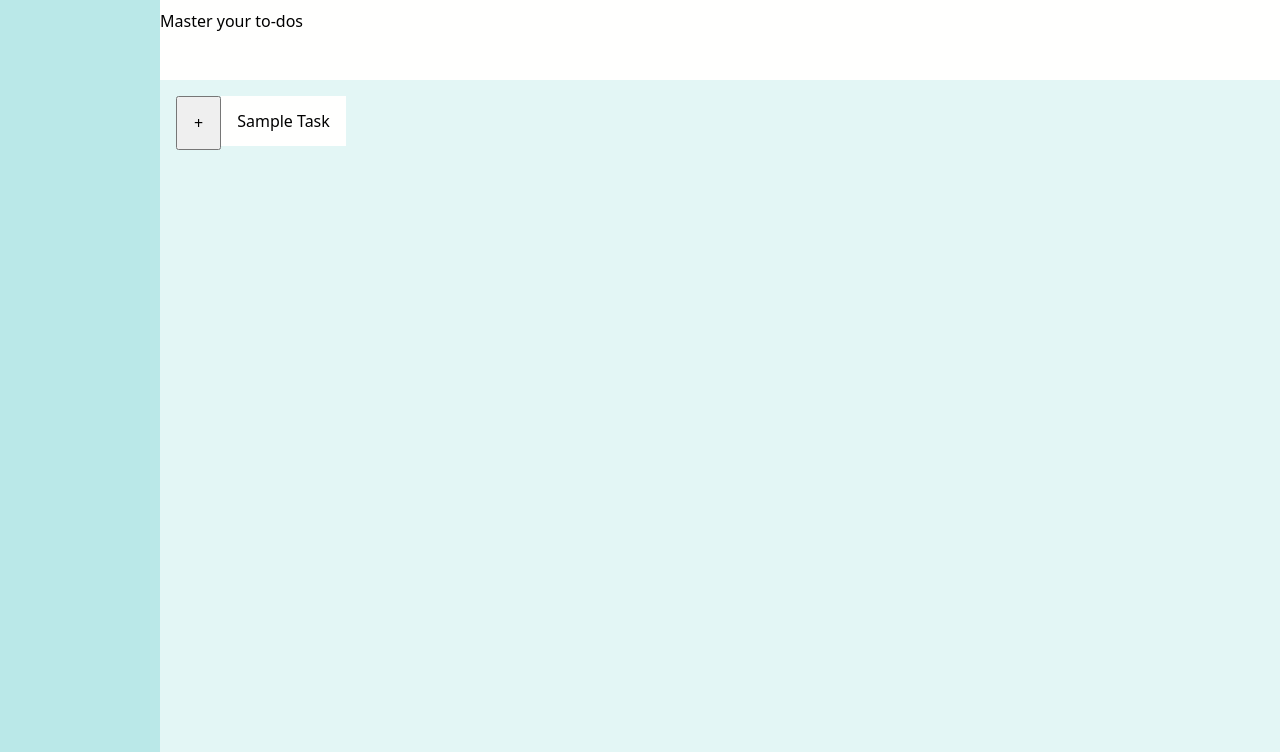
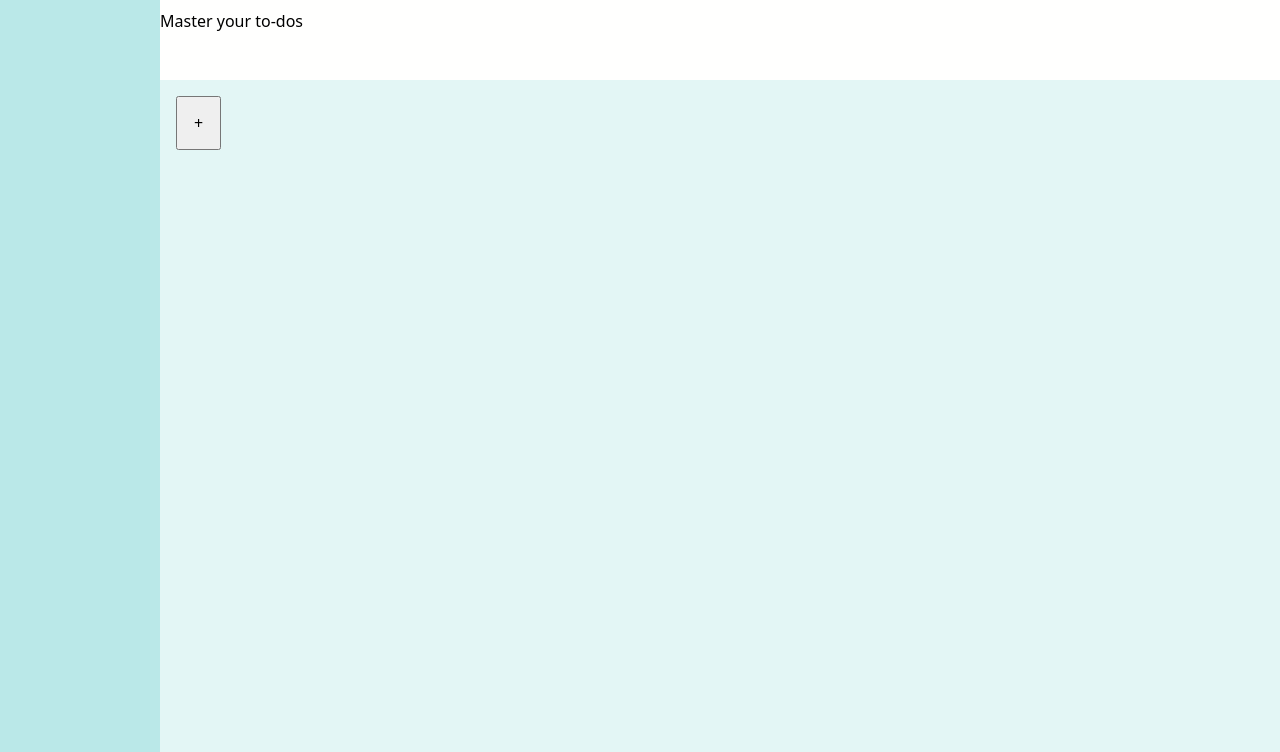
Before and after one commit to mell62/Todo-List, a website built with webpack: page src/index.html in a window 1280 px wide. Shown: the part 48-800 px from the top of the page. Built offline with nearby package versions, Linux system fonts and the light colour scheme.

Commit message:
Remove HTML task for js generation

```diff
--- a/src/index.html
+++ b/src/index.html
@@ -14,7 +14,6 @@
       <nav class="taskbar"></nav>
       <div class="tasks">
         <button class="add-task">+</button>
-        <div class="task">Sample Task</div>
       </div>
     </div>
   </body>
```
